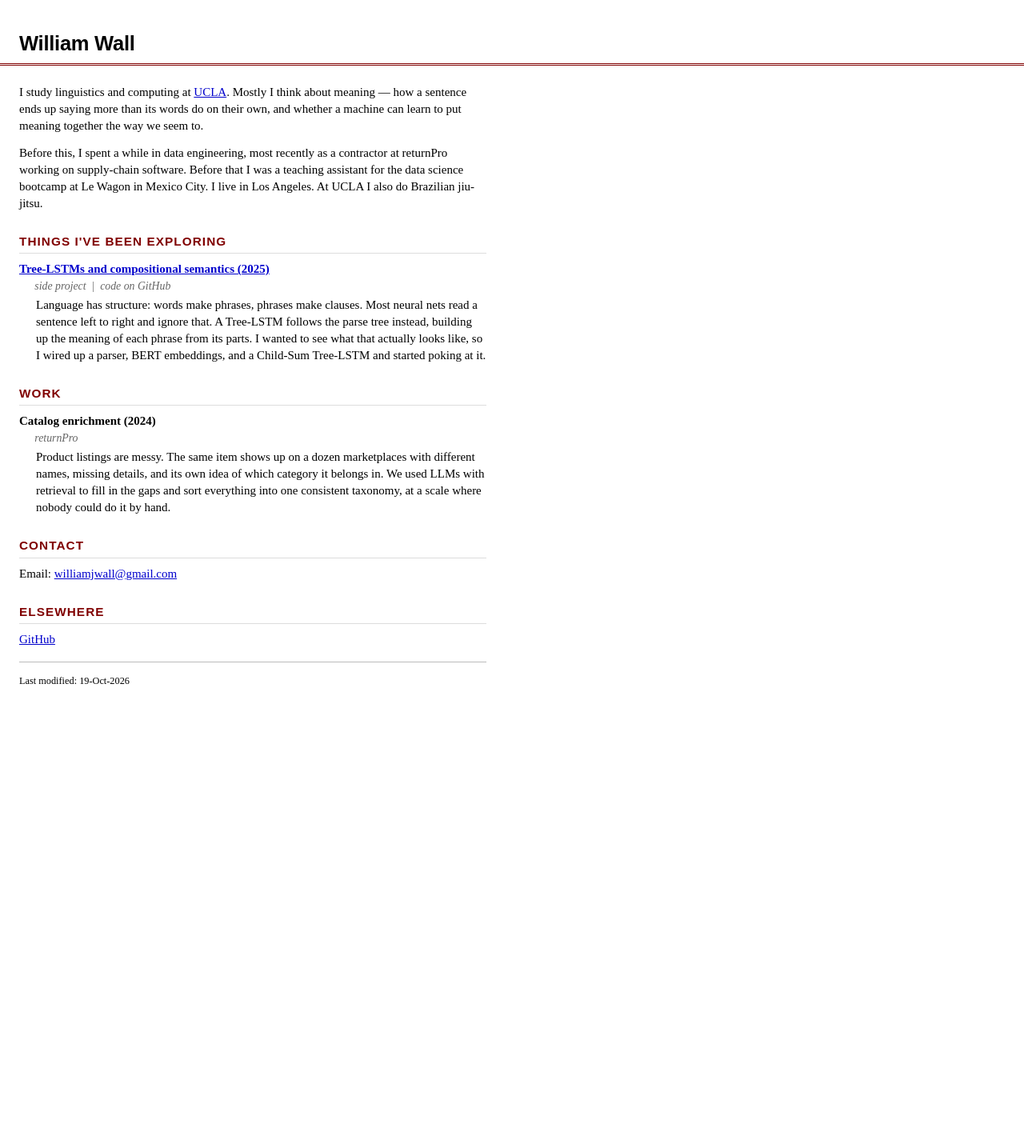
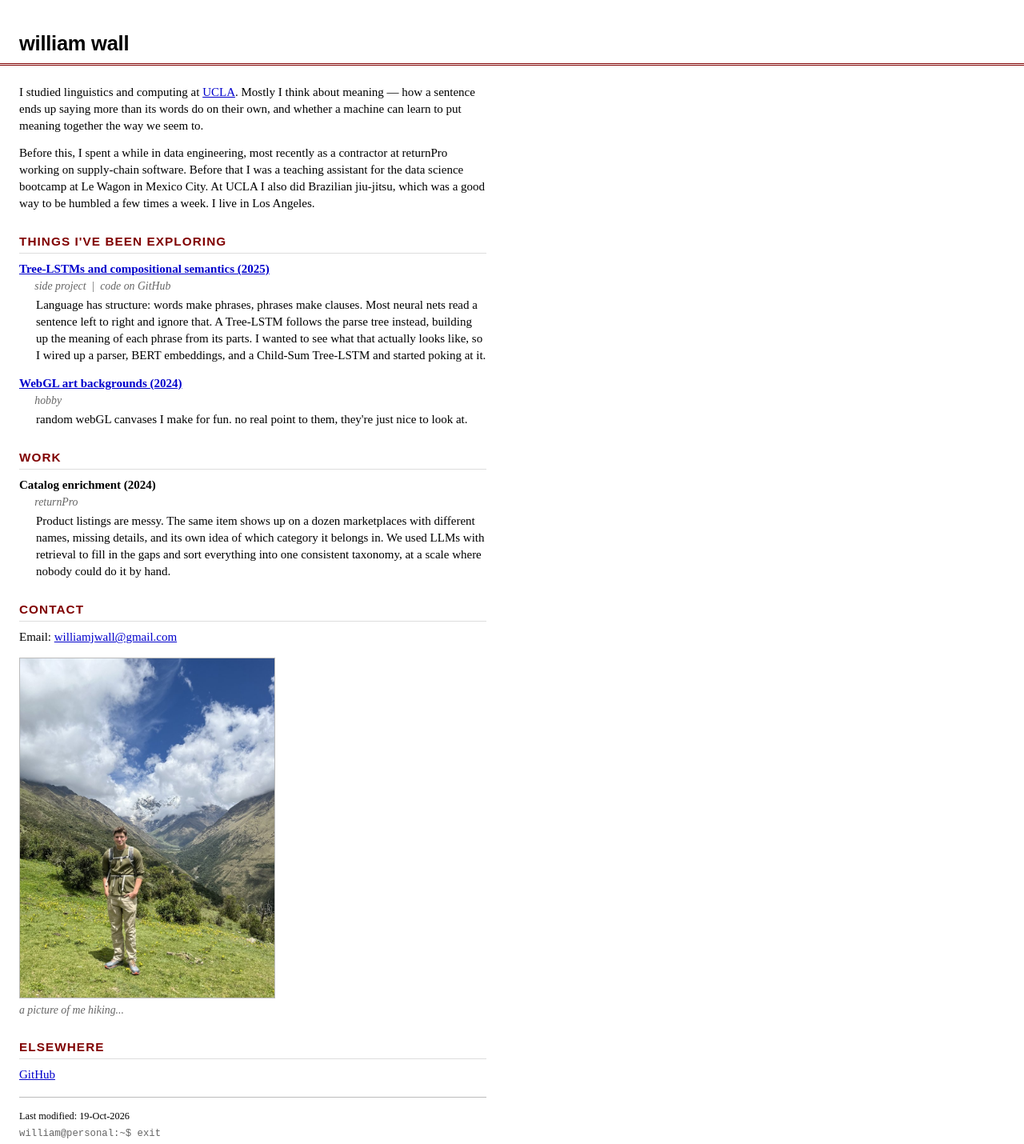
Before and after one commit to williamjwall/williamjwall.github.io, a website: page index.html in a window 1280 px wide. Shown: the whole page at 80% size. Before the commit the page ends 909 px from the top, so only its background shows below. Drawn offline with Linux system fonts and the light colour scheme.

Commit message:
Past tense for UCLA, bring back hiking photo, webGL hobby and lowercase name
Co-Authored-By: Claude Opus 5.5 <noreply@anthropic.com>

```diff
--- a/index.html
+++ b/index.html
@@ -102,6 +102,14 @@ ul.links li { margin-top: .25em; }
 #footer { margin-top: 1.4em; font-size: .82em; }
 #footer p { margin: 0 0 .4em; }
 
+/* ---------- photo ---------- */
+
+figure.photo { margin: 1em 0; max-width: 320px; }
+figure.photo img { display: block; width: 100%; height: auto; border: 1px solid #bbb; }
+figure.photo figcaption { margin-top: .3em; color: #666; font-style: italic; font-size: .92em; }
+
+#footer .prompt { font-family: "Courier New", Courier, monospace; color: #666; }
+
 hr {
     border: 0;
     border-top: 1px solid #bbb;
@@ -113,14 +121,14 @@ hr {
 <body>
 
 <div id="masthead">
-    <h1><a href="/" rel="home">William Wall</a></h1>
+    <h1><a href="/" rel="home">william wall</a></h1>
 </div>
 
 <div id="content">
 
-    <p>I study linguistics and computing at <a href="https://www.ucla.edu" target="_blank" rel="noreferrer noopener">UCLA</a>. Mostly I think about meaning &mdash; how a sentence ends up saying more than its words do on their own, and whether a machine can learn to put meaning together the way we seem to.</p>
+    <p>I studied linguistics and computing at <a href="https://www.ucla.edu" target="_blank" rel="noreferrer noopener">UCLA</a>. Mostly I think about meaning &mdash; how a sentence ends up saying more than its words do on their own, and whether a machine can learn to put meaning together the way we seem to.</p>
 
-    <p>Before this, I spent a while in data engineering, most recently as a contractor at returnPro working on supply-chain software. Before that I was a teaching assistant for the data science bootcamp at Le Wagon in Mexico City. I live in Los Angeles. At UCLA I also do Brazilian jiu-jitsu.</p>
+    <p>Before this, I spent a while in data engineering, most recently as a contractor at returnPro working on supply-chain software. Before that I was a teaching assistant for the data science bootcamp at Le Wagon in Mexico City. At UCLA I also did Brazilian jiu-jitsu, which was a good way to be humbled a few times a week. I live in Los Angeles.</p>
 
     <h2>Things I've been exploring</h2>
 
@@ -128,6 +136,10 @@ hr {
         <li><a href="https://github.com/williamjwall/tree-lstm-generator" target="_blank" rel="noreferrer noopener">Tree-LSTMs and compositional semantics (2025)</a><br>
             <span class="with">side project&nbsp;&nbsp;|&nbsp;&nbsp;code on GitHub</span>
             <span class="blurb">Language has structure: words make phrases, phrases make clauses. Most neural nets read a sentence left to right and ignore that. A Tree-LSTM follows the parse tree instead, building up the meaning of each phrase from its parts. I wanted to see what that actually looks like, so I wired up a parser, BERT embeddings, and a Child-Sum Tree-LSTM and started poking at it.</span></li>
+
+        <li><a href="https://williamjwall.github.io/webGL-art-backgrounds/" target="_blank" rel="noreferrer noopener">WebGL art backgrounds (2024)</a><br>
+            <span class="with">hobby</span>
+            <span class="blurb">random webGL canvases I make for fun. no real point to them, they're just nice to look at.</span></li>
     </ul>
 
     <h2>Work</h2>
@@ -142,6 +154,11 @@ hr {
 
     <p>Email: <a href="mailto:williamjwall@gmail.com">williamjwall@gmail.com</a></p>
 
+    <figure class="photo">
+        <img src="images/hiking.jpg" alt="me hiking" width="1067" height="800">
+        <figcaption>a picture of me hiking...</figcaption>
+    </figure>
+
     <h2>Elsewhere</h2>
 
     <ul class="links">
@@ -151,6 +168,7 @@ hr {
     <div id="footer">
         <hr>
         <p id="modified">Last modified: 19-Oct-2026</p>
+        <p class="prompt">william@personal:~$ exit</p>
     </div>
 
 </div>
```
